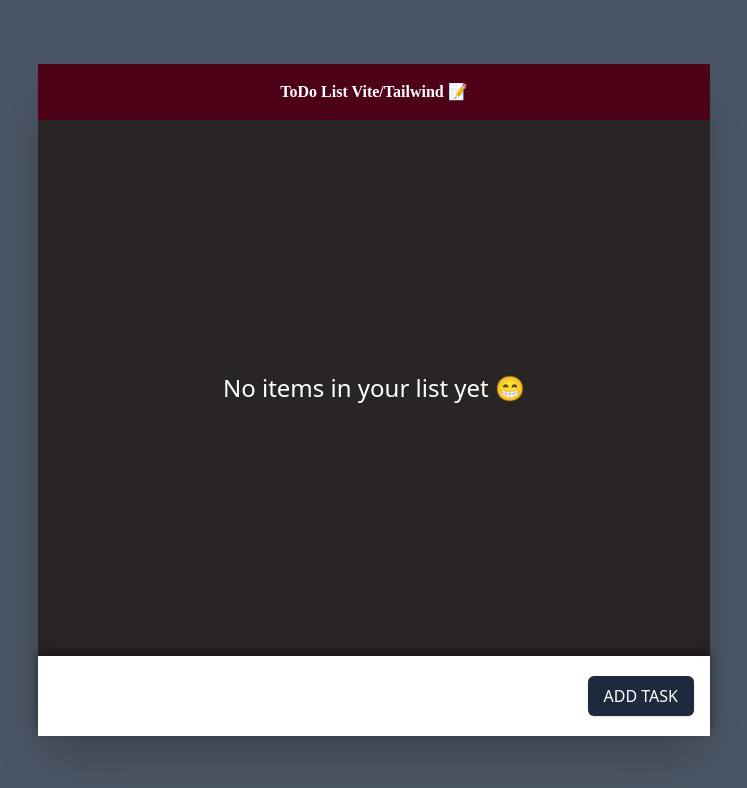
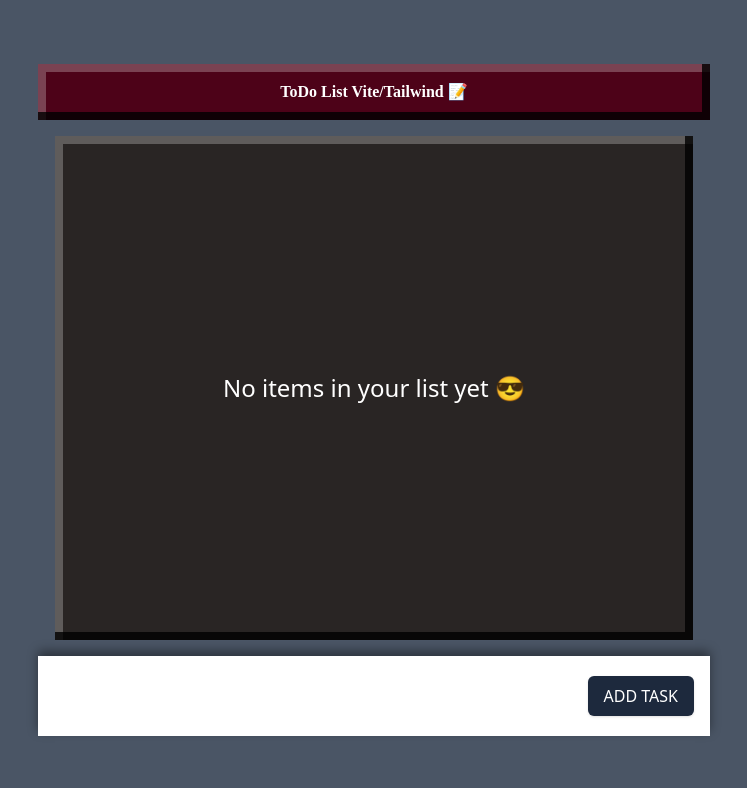
Before and after one commit to kurtrockx/TODO-APP-V2-NETLIFY, a React (Vite) app: page / in a window 1280 px wide. Shown: the top 788 px of the page, without its empty margins (266-1013 px from the left). Built offline with nearby package versions, Linux system fonts and the light colour scheme.

Commit message:
changed color palette and a bit in the layout

```diff
--- a/src/App.jsx
+++ b/src/App.jsx
@@ -29,7 +29,7 @@
 
 function MainContainer({ children }) {
   return (
-    <div className="flex h-[42rem] max-h-screen w-2xl flex-col items-center bg-stone-800 shadow-2xl max-sm:h-[100dvh]">
+    <div className="flex h-[42rem] max-h-screen w-2xl flex-col items-center gap-4 max-sm:h-[100dvh]">
       {children}
     </div>
   );
@@ -37,7 +37,7 @@
 
 function Header() {
   return (
-    <h1 className="text-md font-century w-full bg-rose-950 py-4 text-center font-bold text-white">
+    <h1 className="text-md drop-shadow-custom font-century w-full bg-rose-950 py-4 text-center font-bold text-white">
       ToDo List Vite/Tailwind 📝
     </h1>
   );
@@ -45,7 +45,7 @@
 
 function ListContainer({ children }) {
   return (
-    <div className="flex w-full flex-1 flex-col gap-2 overflow-y-auto p-4">
+    <div className="drop-shadow-custom flex w-[95%] flex-1 flex-col gap-2 overflow-y-auto bg-stone-800 p-4">
       {children}
     </div>
   );
@@ -67,7 +67,7 @@
   ) : (
     <div className="h-full flex-1 content-center">
       <p className="text-bold text-center text-2xl text-white">
-        No items in your list yet 😁
+        No items in your list yet 😎
       </p>
     </div>
   );
--- a/src/index.css
+++ b/src/index.css
@@ -5,3 +5,16 @@
 
   --shadow-up: 0 -5px 10px rgba(0, 0, 0, 0.4);
 }
+
+@layer utilities {
+  .drop-shadow-custom {
+    position: relative;
+    z-index: 1;
+    box-shadow: inset -4px -4px 0 4px rgba(0, 0, 0, 0.8), inset 4px 4px 0 4px rgba(255, 255, 255, 0.25);
+  }
+    .drop-shadow-custom2 {
+    position: relative;
+    z-index: 1;
+    box-shadow: inset -4px -4px 0 4px rgba(0, 0, 0, 0.4), inset 4px 4px 0 4px rgba(255, 255, 255, 0.25);
+  }
+}
```
